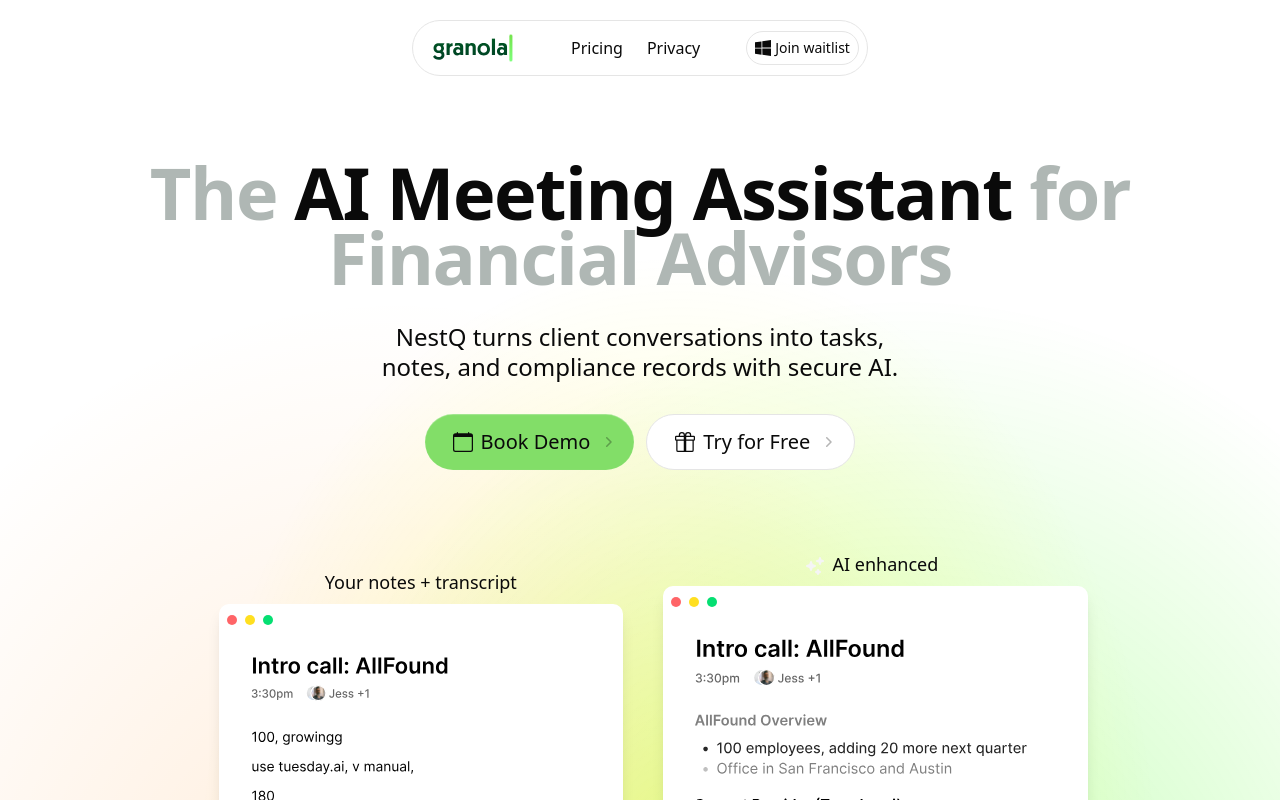
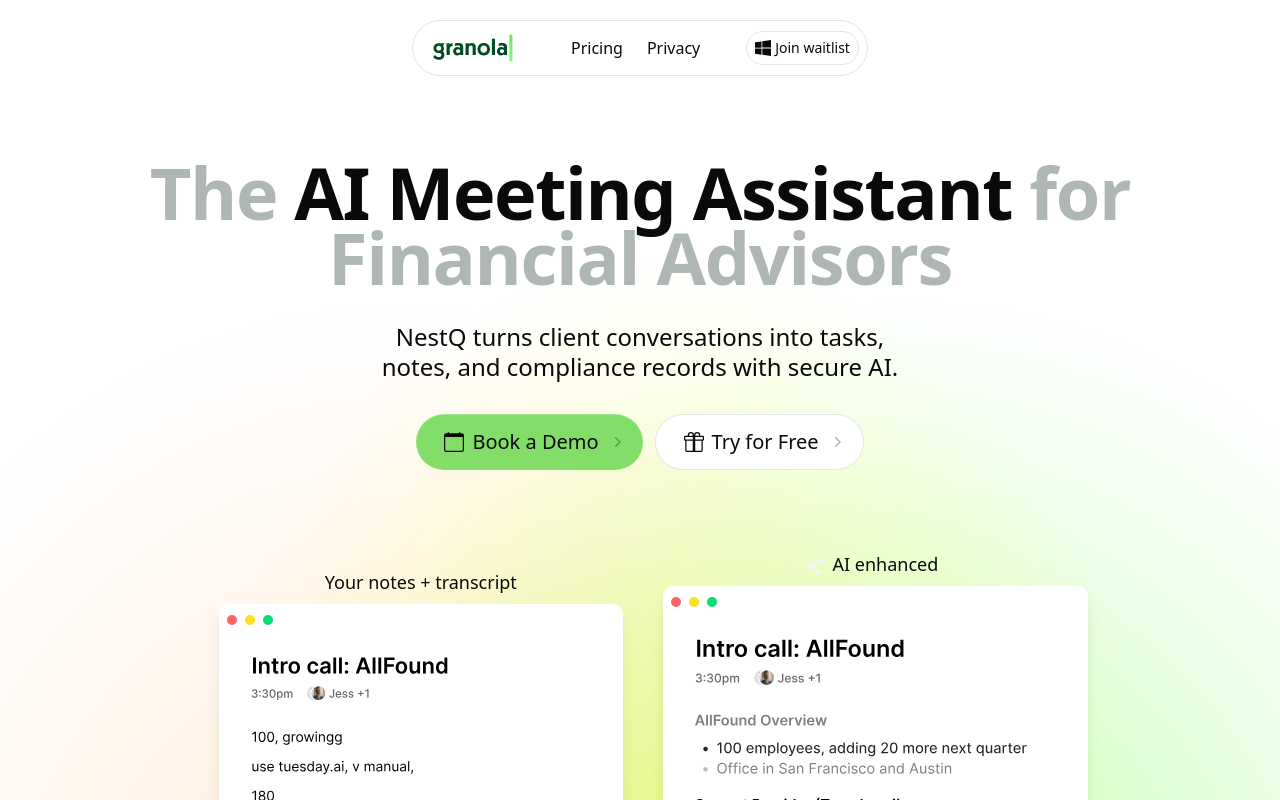
Before and after one commit to Raheel1258/granolaai-website, a Next.js app: page / in a window 1280 px wide. Shown: the top 800 px of the page. Built offline with nearby package versions, Linux system fonts and the light colour scheme.

Commit message:
text update

```diff
--- a/src/components/HeroSection.tsx
+++ b/src/components/HeroSection.tsx
@@ -35,7 +35,7 @@
               >
                 <path d="M3.5 0a.5.5 0 0 1 .5.5V1h8V.5a.5.5 0 0 1 1 0V1h1a2 2 0 0 1 2 2v11a2 2 0 0 1-2 2H2a2 2 0 0 1-2-2V3a2 2 0 0 1 2-2h1V.5a.5.5 0 0 1 .5-.5M1 4v10a1 1 0 0 0 1 1h12a1 1 0 0 0 1-1V4z" />
               </svg>
-              <span>Book Demo</span>
+              <span>Book a Demo</span>
               <svg
                 xmlns="http://www.w3.org/2000/svg"
                 viewBox="0 0 20 20"
```
